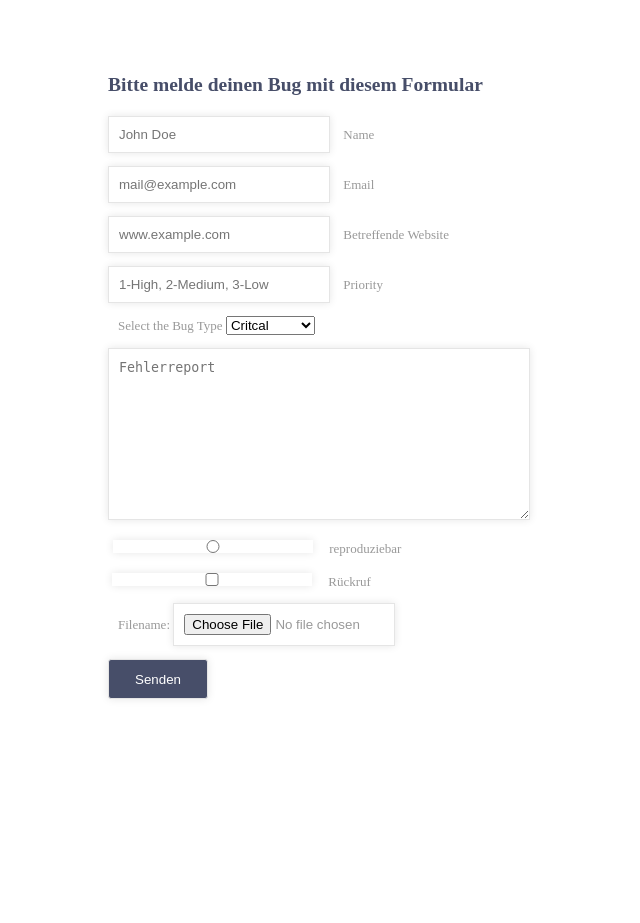
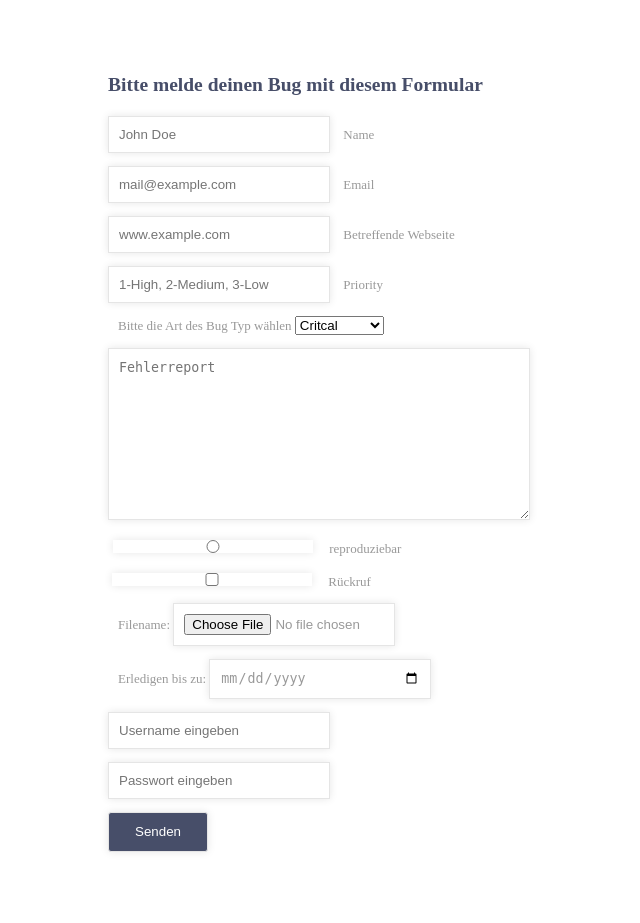
Before and after one commit to rabeendran/phpmysql, a PHP site: page / in a window 1280 px wide. Shown: the whole page, without its empty margins (0-640 px from the left). Before the commit the page ends 699 px from the top, so only its background shows below. Run offline with PHP 8.4, Linux system fonts and the light colour scheme.

Commit message:
Aufgabe Version 3

```diff
--- a/Aufgaben/bug_submission_form/index.html
+++ b/Aufgaben/bug_submission_form/index.html
@@ -31,27 +31,27 @@
 	<form class="form" action="filebug.php" method="POST" enctype="multipart/form-data"  >
 
 		<p class="name">
-			<input type="text" name="name" id="name" placeholder="John Doe"/>
+			<input type="text" name="name" id="name" placeholder="John Doe" required/>
 			<label for="name">Name</label>
 		</p>
 
 		<p class="email">
-			<input type="text" name="Email" id="email" placeholder="mail@example.com" />
+			<input type="email" name="Email" id="email" placeholder="mail@example.com" required/>
 			<label for="email">Email</label>
 		</p>
 
 		<p class="web">
-			<input type="text" name="web" id="web" placeholder="www.example.com" />
-			<label for="web">Betreffende Website</label>
+			<input type="url" name="web" id="web" placeholder="www.example.com" required/>
+			<label for="web">Betreffende Webseite</label>
 		</p>
 
 		<p class="priority">
-			<input type="number" name="priority" id="priority" placeholder="1-High, 2-Medium, 3-Low" min="1" max="3"/>
+			<input type="number" name="priority" id="priority" placeholder="1-High, 2-Medium, 3-Low" min="1" max="3" required/>
 			<label for="priority">Priority</label>
 		</p>
 
 		 <p class ="bugtype">
-		 	<label>Select the Bug Type</label>
+		 	<label>Bitte die Art des Bug Typ wählen</label>
              <select id = "myList">
                <option value = "1">Critcal</option>
                <option value = "2">Warnings</option>
@@ -62,7 +62,7 @@
 
 
 		<p class="text">
-			<textarea name="text" placeholder="Fehlerreport" /></textarea>
+			<textarea name="description" placeholder="Fehlerreport" required/></textarea>
 		</p>
 
 	<p>
@@ -84,10 +84,22 @@
 			<input type="file" name="file" id="file"><br>
 
 		</p>
+		<label for="file">Erledigen bis zu: </label>
+		<input type="date" name="date" required/>
+
+		</p>
+
+			<p class="user">
+			<input type="text" placeholder="Username eingeben" name="user"/>
+
+		</p>
+			<p class="pass">
+			<input type="password" placeholder="Passwort eingeben" name="pass"/>
+		</p>
 
 		<p class="submit">
 			<input type="submit" value="Senden" />
-		</p>
+
 
 
 	</form>
```
Also changed, not shown: Aufgaben/bug_submission_form/filebug.php (+16 -4 lines).
